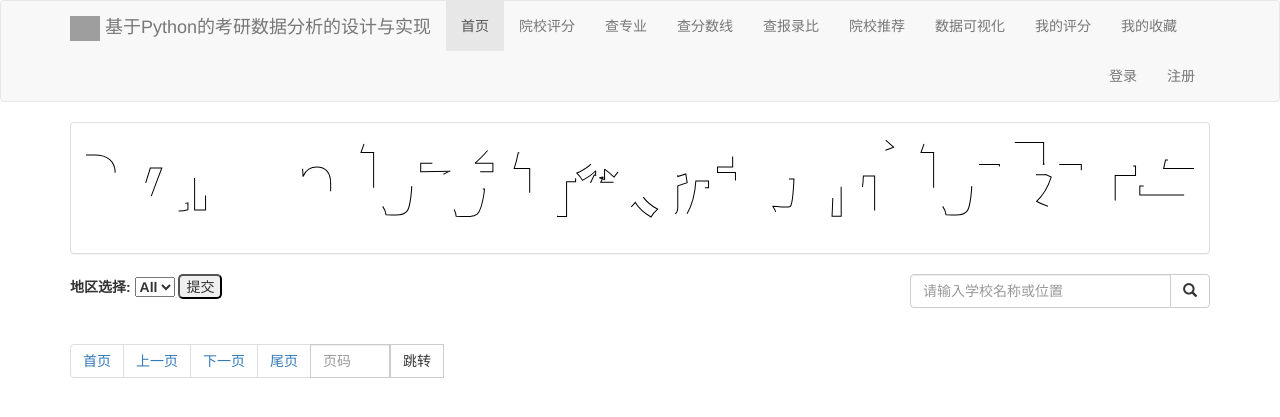
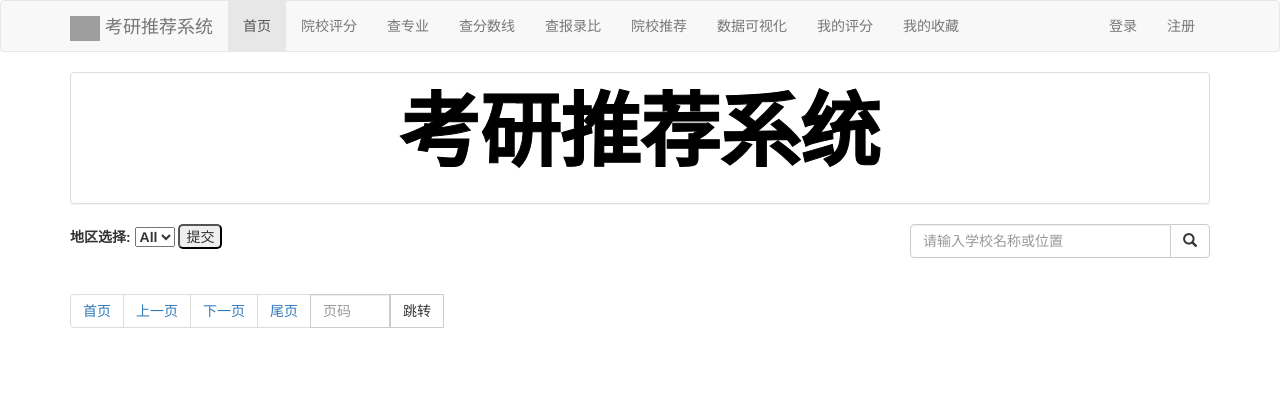
Before and after one commit to Ceche-Tulip/kaoyan, a Django app: page / in a window 1280 px wide. Shown: the top 417 px of the page. Run offline with Django 3.2, Linux system fonts and the light colour scheme; data that the repository does not hold is empty; some libraries are stand-ins or nearby versions; grey boxes are pictures that could not be loaded.

Commit message:
feat: 修改导航标题及移除动画效果

```diff
--- a/app01/templates/layout.html
+++ b/app01/templates/layout.html
@@ -7,7 +7,7 @@
     <meta name="viewport"
           content="width=device-width, user-scalable=no, initial-scale=1.0, maximum-scale=1.0, minimum-scale=1.0">
     <meta http-equiv="X-UA-Compatible" content="ie=edge">
-    <title>基于Python的考研数据分析的设计与实现</title>
+    <title>考研推荐系统</title>
     <link data-n-head="ssr" rel="icon" type="image/x-icon"
           href="https://cityservice-hb.bj.bcebos.com/cityservice-hb/icon/60d42aec6867.png">
     <link rel="stylesheet" href="{% static 'plugins/bootstrap-3.4.1/css/bootstrap.min.css' %} ">
@@ -38,7 +38,7 @@
                                          alt="https://cityservice-hb.bj.bcebos.com/cityservice-hb/icon/60d42aec6867.png"
                                          class="service-item-img_2tNhF c-gap-right-middle">
                                 </span>
-                基于Python的考研数据分析的设计与实现
+                考研推荐系统
             </a>
         </div>
 
@@ -150,42 +150,42 @@
                     left: 'center',
                     top: 'center',
                     style: {
-                        text: '基于Python的考研数据分析的设计与实现',
+                        text: '考研推荐系统',
                         fontSize: 80,
                         fontWeight: 'bold',
-                        lineDash: [0, 200],
-                        lineDashOffset: 0,
-                        fill: 'transparent',
+                        // lineDash: [0, 200],
+                        // lineDashOffset: 0,
+                        fill: 'black',
                         stroke: '#000',
                         lineWidth: 1
-                    },
-                    keyframeAnimation: {
-                        duration: 3000,
-                        loop: true,
-                        keyframes: [
-                            {
-                                percent: 0.7,
-                                style: {
-                                    fill: 'transparent',
-                                    lineDashOffset: 200,
-                                    lineDash: [200, 0]
-                                }
-                            },
-                            {
-                                // Stop for a while.
-                                percent: 0.8,
-                                style: {
-                                    fill: 'transparent'
-                                }
-                            },
-                            {
-                                percent: 1,
-                                style: {
-                                    fill: 'black'
-                                }
-                            }
-                        ]
                     }
+                    // keyframeAnimation: {
+                    //     duration: 3000,
+                    //     loop: true,
+                    //     keyframes: [
+                    //         {
+                    //             percent: 0.7,
+                    //             style: {
+                    //                 fill: 'transparent',
+                    //                 lineDashOffset: 200,
+                    //                 lineDash: [200, 0]
+                    //             }
+                    //         },
+                    //         {
+                    //             // Stop for a while.
+                    //             percent: 0.8,
+                    //             style: {
+                    //                 fill: 'transparent'
+                    //             }
+                    //         },
+                    //         {
+                    //             percent: 1,
+                    //             style: {
+                    //                 fill: 'black'
+                    //             }
+                    //         }
+                    //     ]
+                    // }
                 }
             ]
         }
```
